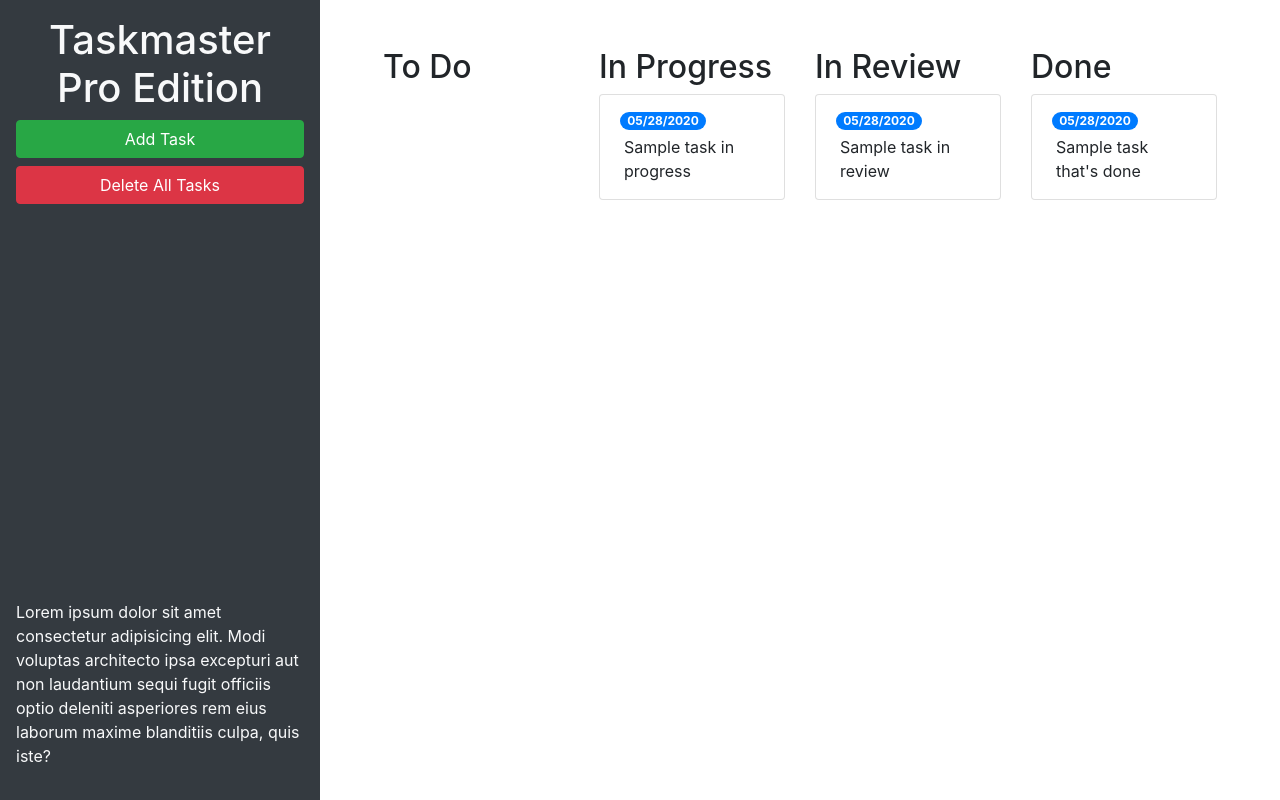
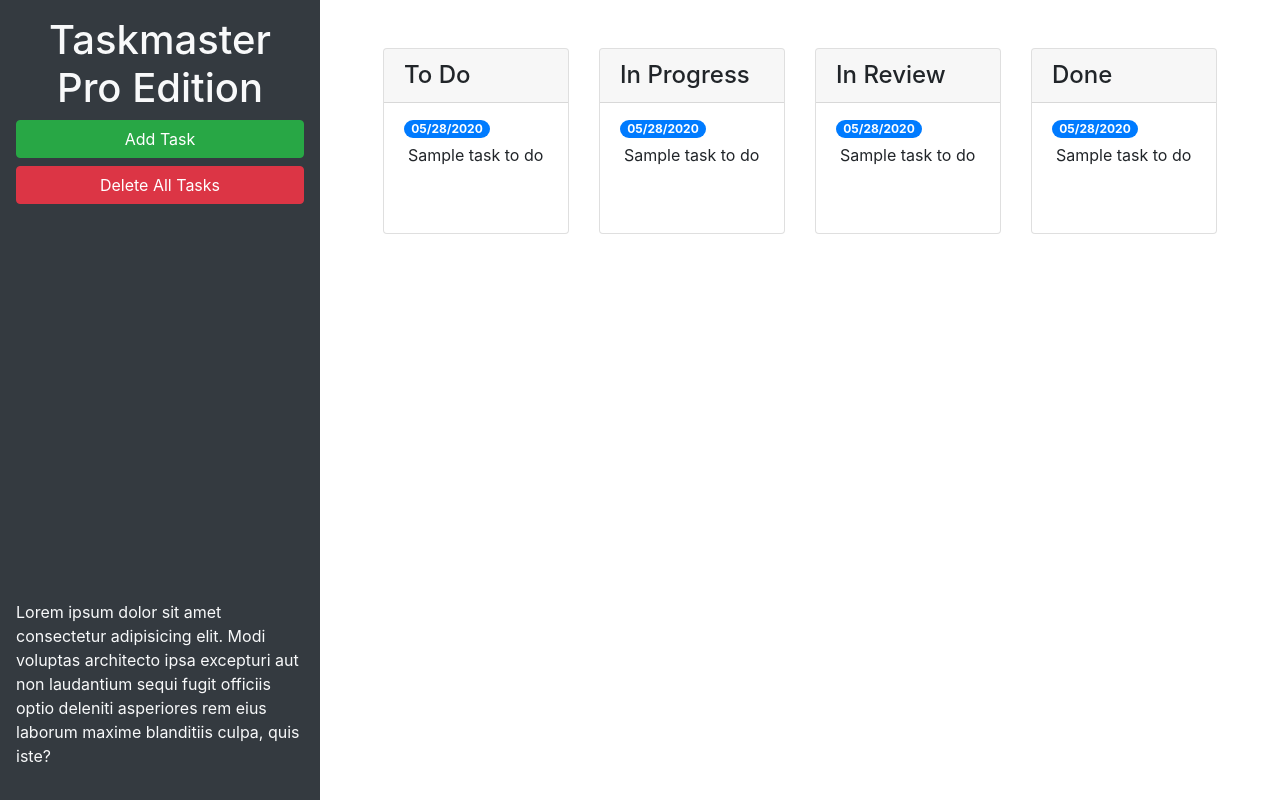
Before and after one commit to SterlynKong/taskmaster-pro, a plain HTML site: page index.html in a window 1280 px wide. Drawn offline with nearby package versions, Linux system fonts and the light colour scheme.

Commit message:
added classes to task lists to make them cards and to modal for form clarity

```diff
--- a/index.html
+++ b/index.html
@@ -27,41 +27,62 @@
       <div class="m-5 row justify-content-around">
         <!-- todo start -->
         <div class="col-12 col-md-6 col-xl-3 mb-3">
-          <h2>To Do</h2>
-          <ul id="list-toDo" class="list-group"> </ul>
+          <div class="card">
+            <h4 class="card-header">
+              To Do
+            </h4>
+            <ul id="list-toDo" class="list-group list-group-flush">
+              <li class="list-group-item">
+                <span class="badge badge-primary badge-pill">05/28/2020</span>
+                <p class="m-1">Sample task to do</p>
+              </li>
+            </ul>
+          </div>
         </div>
         <!-- todo end-->
         <!-- in progress start -->
         <div class="col-12 col-md-6 col-xl-3 mb-3">
-          <h2>In Progress</h2>
-          <ul id="list-inProgress" class="list-group">
+          <div class="card">
+            <h4 class="card-header">
+              In Progress
+            </h4>
+            <ul id="list-inProgress" class="list-group list-group-flush">
               <li class="list-group-item">
                 <span class="badge badge-primary badge-pill">05/28/2020</span>
-              <p class="m-1">Sample task in progress</p>
+                <p class="m-1">Sample task to do</p>
               </li>
             </ul>
+          </div>
         </div>
         <!-- in progress end -->
         <!-- in review start -->
         <div class="col-12 col-md-6 col-xl-3 mb-3">
-          <h2>In Review</h2>
-          <ul id="list-inReview" class="list-group">
+          <div class="card">
+            <h4 class="card-header">
+              In Review
+            </h4>
+            <ul id="list-inReview" class="list-group list-group-flush">
               <li class="list-group-item">
                 <span class="badge badge-primary badge-pill">05/28/2020</span>
-              <p class="m-1">Sample task in review</p>
+                <p class="m-1">Sample task to do</p>
               </li>
             </ul>
+          </div>
         </div>
         <!-- in review end -->
         <!-- done start -->
         <div class="col-12 col-md-6 col-xl-3 mb-3">
-          <h2>Done</h2>
-          <ul id="list-done" class="list-group">
+          <div class="card">
+            <h4 class="card-header">
+              Done
+            </h4>
+            <ul id="list-done" class="list-group list-group-flush">
               <li class="list-group-item">
                 <span class="badge badge-primary badge-pill">05/28/2020</span>
-              <p class="m-1">Sample task that's done</p>
+                <p class="m-1">Sample task to do</p>
               </li>
             </ul>
+          </div>
         </div>
         <!-- done end -->
       </div>
@@ -83,11 +104,11 @@
           <form>
             <div class="form-group">
               <label for="modalTaskDescription">Task description</label>
-              <textarea id="modalTaskDescription" rows="3"></textarea>
+              <textarea id="modalTaskDescription" rows="3" class="form-control"></textarea>
             </div>
             <div class="form-group">
               <label for="modalDueDate">Due date</label>
-              <input type="text" id="modalDueDate" placeholder="mm/dd/yyyy" autocomplete="off" />
+              <input type="text" class="form-control" id="modalDueDate" placeholder="mm/dd/yyyy" autocomplete="off" />
             </div>
           </form>
         </div>
```
Lines whose indentation alone changed are shown as unchanged.
